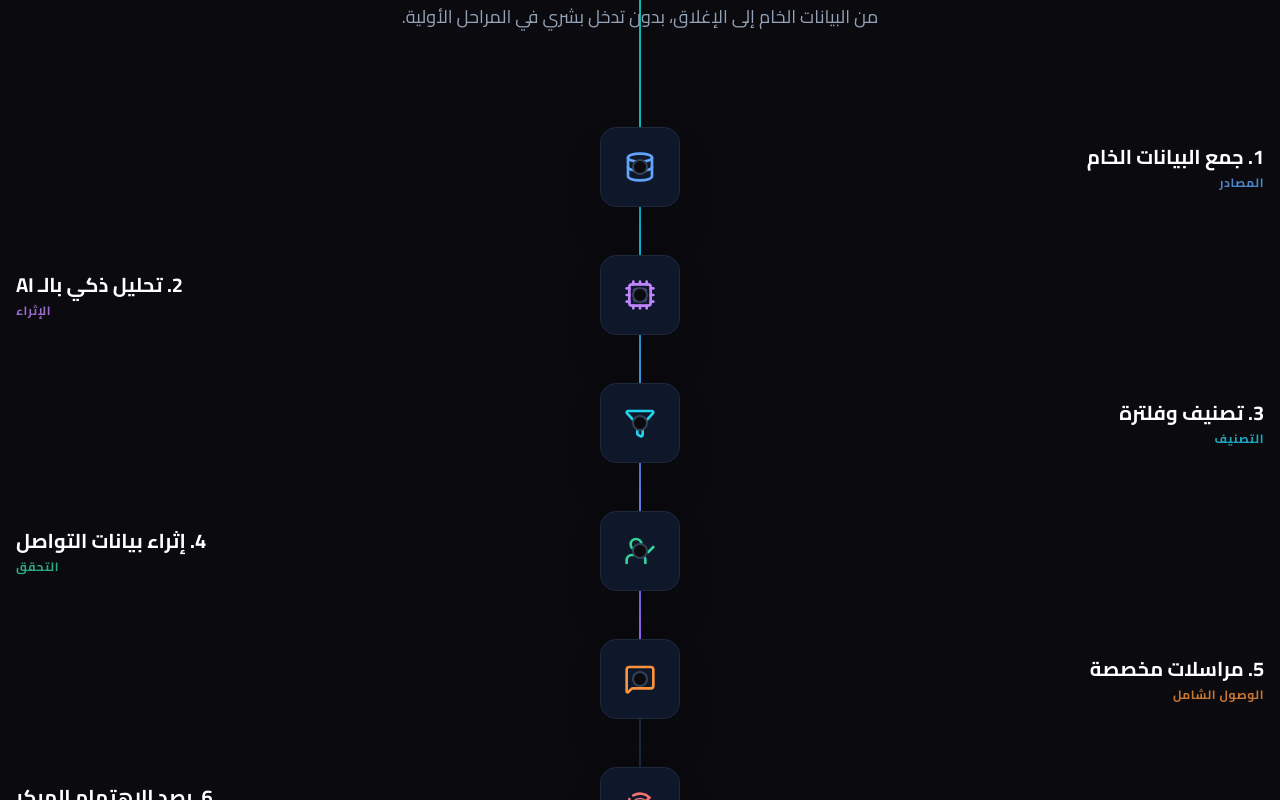
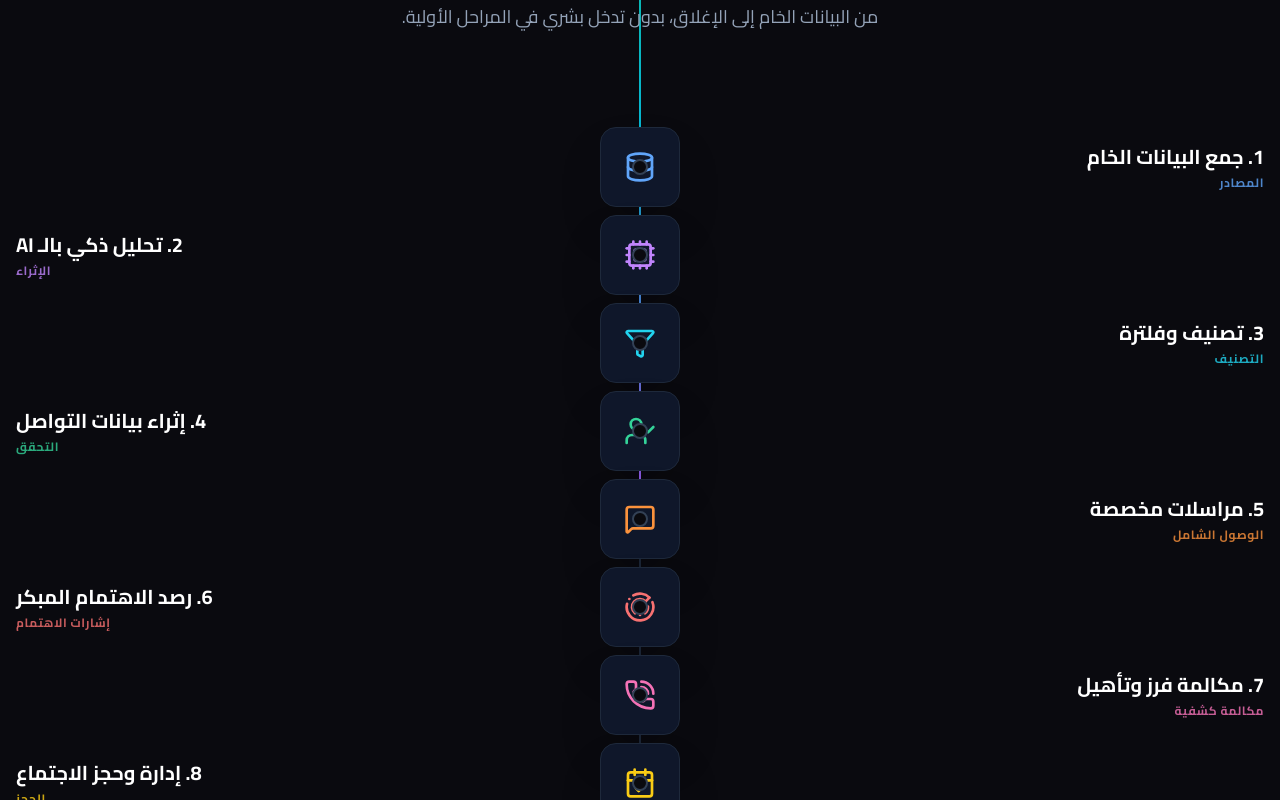
Before and after one commit to biznesclinicsgpt-png/monafsat-test-leads, a React (Vite) app: page /investment in a window 1280 px wide. Shown: the part 2800-3600 px from the top of the page. Built offline with nearby package versions, Linux system fonts and the light colour scheme; no server answers.

Commit message:
fix: update timeline spacing to gap-2

```diff
--- a/components/Investment/JourneyTimeline.tsx
+++ b/components/Investment/JourneyTimeline.tsx
@@ -56,7 +56,7 @@ export const JourneyTimeline = () => {
                     </p>
                 </div>
 
-                <div className="relative space-y-12">
+                <div className="relative flex flex-col gap-2">
                     {STEPS.map((step, idx) => (
                         <motion.div
                             key={idx}
```
